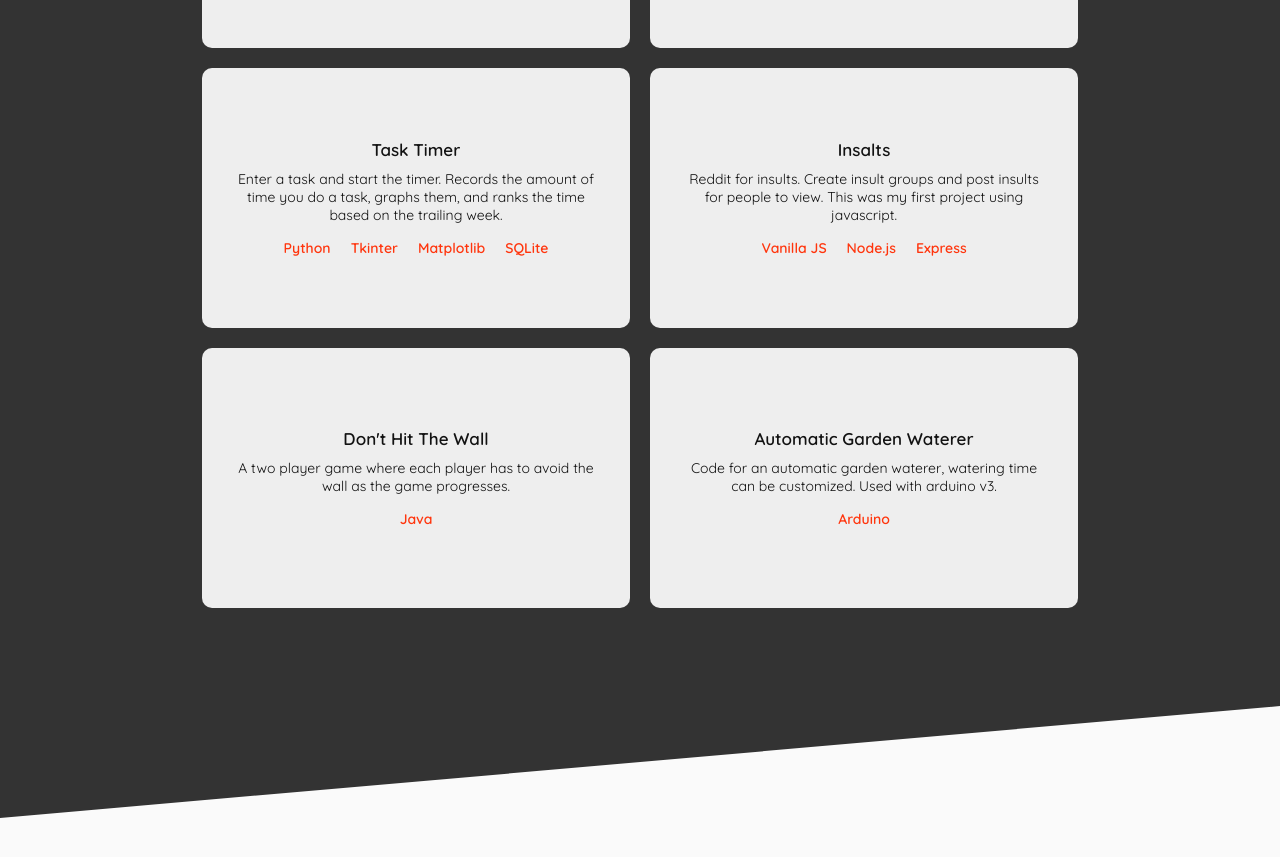
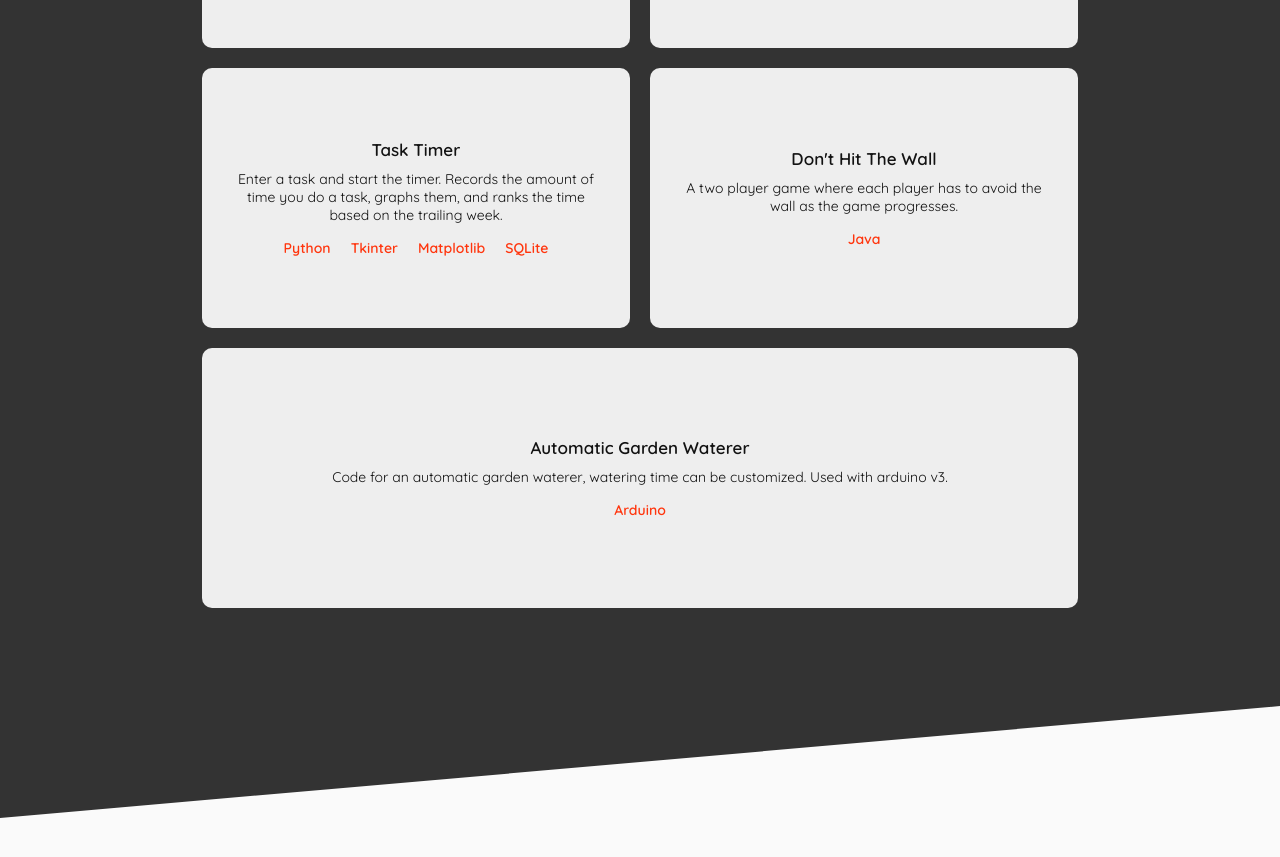
Before and after one commit to afutofu/afutofu.github.io, a React (Create React App) app: page / in a window 1280 px wide. Shown: the part 5540-6397 px from the top of the page. Built offline with nearby package versions, Linux system fonts and the light colour scheme.

Commit message:
removed insalts

```diff
--- a/src/components/OtherProjects.js
+++ b/src/components/OtherProjects.js
@@ -155,12 +155,6 @@ const OtherProjects = () => {
             codeLink={"https://github.com/afutofu/task-timer"}
           />
           <OtherProject
-            title={"Insalts"}
-            desc={`Reddit for insults. Create insult groups and post insults for people to view. This was my first project using javascript.`}
-            techs={["Vanilla JS", "Node.js", "Express"]}
-            codeLink={"https://github.com/afutofu/insalts"}
-          />
-          <OtherProject
             title={"Don't Hit The Wall"}
             desc={`A two player game where each player has to avoid the wall as the game progresses.`}
             techs={["Java"]}
```
